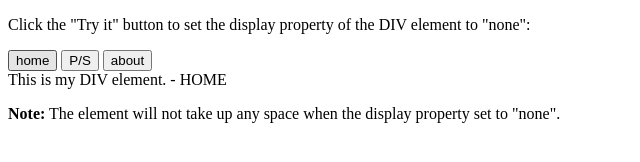
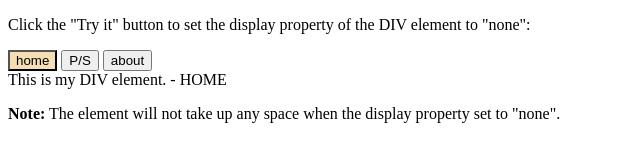
Before and after one commit to Marking-Time/IO, a plain HTML site: page test.html in a window 1280 px wide. In both pictures the pointer is over the button "home". Shown: the whole page, without its empty margins (0-640 px from the left). Drawn offline with Linux system fonts and the light colour scheme.

Commit message:
work on styles - with test.html and button:hover

```diff
--- a/styles.css
+++ b/styles.css
@@ -14,6 +14,10 @@ body {
     color: wheat;
     list-style-type: none;
 }
+button:hover {
+    background-color: #abc825;
+    color: black;
+}
 
 li {
     display: inline;
--- a/test.html
+++ b/test.html
@@ -6,6 +6,9 @@
   width: 500px;
   height: 500px;
   background-color: lightblue;
+}
+button:hover {
+    background-color: wheat;
 }
 </style>
 </head>
```
Also changed, not shown: index.html (+0 -1 lines).
